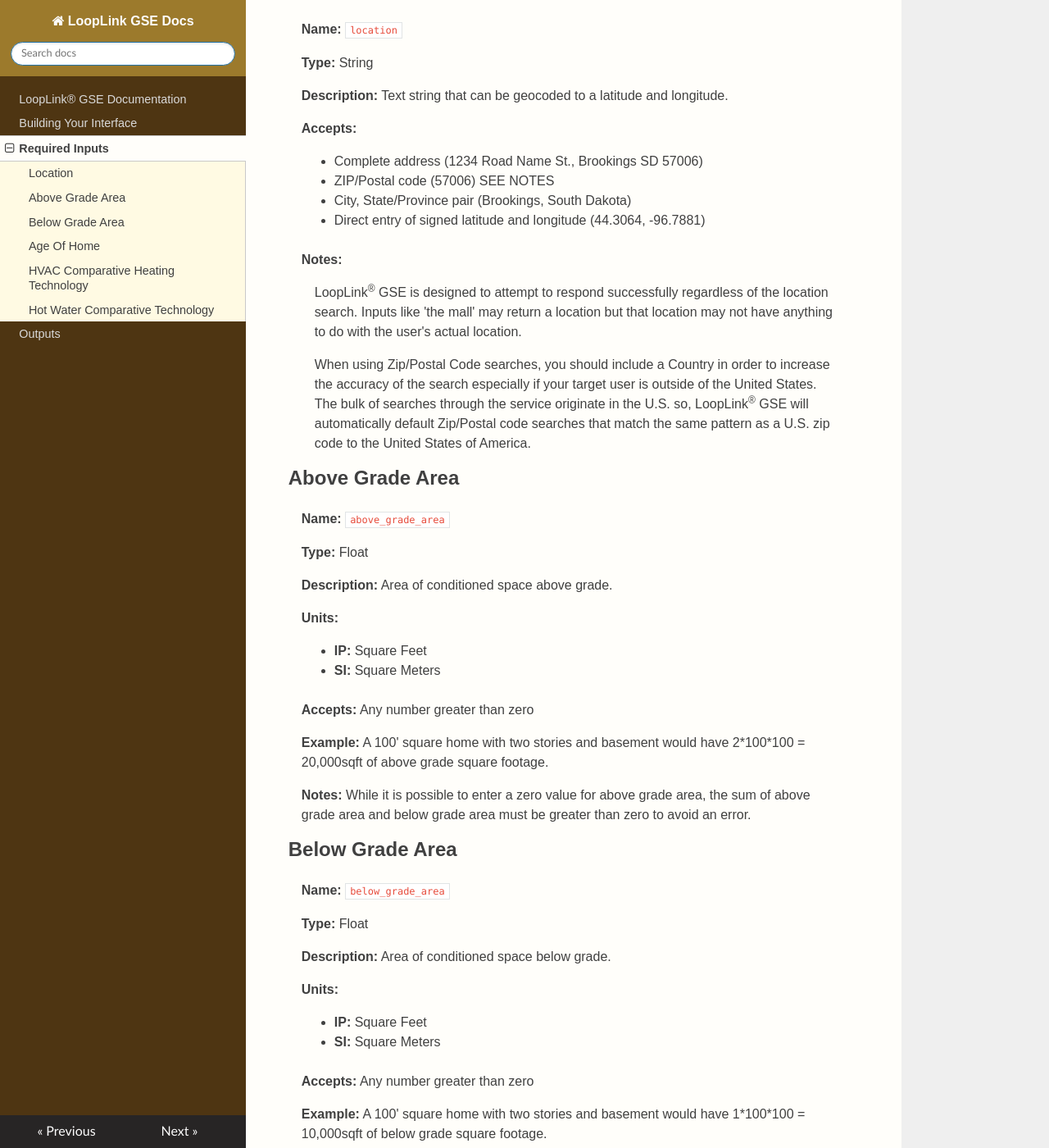
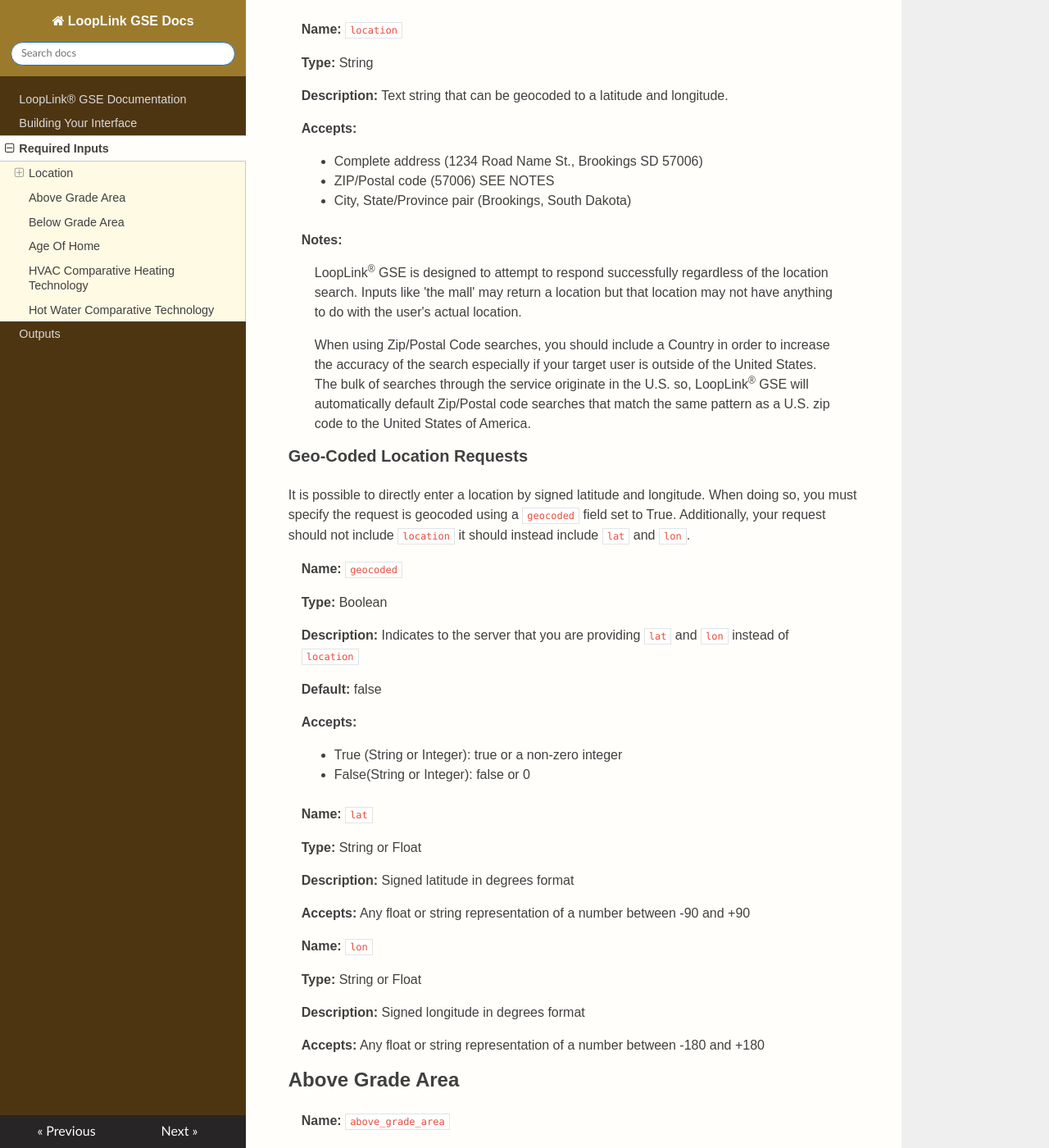
Before and after one commit to geoconnections-rjc/GSE-Docs, an MkDocs documentation site: the page built from docs/inputs.md, in a window 1280 px wide and 1400 px high, scrolled down 246 px. Shown: the whole window at 82% size. Built offline with MkDocs 1.6.1, drawn with Linux system fonts in a browser that asks for light colours; nearby versions of some CDN libraries.

Commit message:
Attribution and Lat Lon Definition

```diff
--- a/docs/inputs.md
+++ b/docs/inputs.md
@@ -13,13 +13,43 @@ The following values must be sent in the request.  If any of these values are mi
 >> * Complete address (1234 Road Name St., Brookings SD 57006)
 * ZIP/Postal code (57006) SEE NOTES
 * City, State/Province pair (Brookings, South Dakota)
-* Direct entry of signed latitude and longitude (44.3064, -96.7881)
 
 
 > **Notes:**
 >> LoopLink<sup>&reg;</sup> GSE is designed to attempt to respond successfully regardless of the location search. Inputs like 'the mall' may return a location but that location may not have anything to do with the user's actual location.
 
 >> When using Zip/Postal Code searches, you should include a Country in order to increase the accuracy of the search especially if your target user is outside of the United States. The bulk of searches through the service originate in the U.S. so, LoopLink<sup>&reg;</sup> GSE will automatically default Zip/Postal code searches that match the same pattern as a U.S. zip code to the United States of America.
+
+### Geo-Coded Location Requests
+It is possible to directly enter a location by signed latitude and longitude. When doing so, you must specify the request is geocoded using a `geocoded` field set to True. Additionally, your request should not include `location` it should instead include `lat` and `lon`.
+
+> **Name:** `geocoded`
+
+> **Type:** Boolean
+
+> **Description:** Indicates to the server that you are providing `lat` and `lon` instead of `location`
+
+> **Default:** false
+
+> **Accepts:**
+>> - True (String or Integer):  true or a non-zero integer
+- False(String or Integer): false or 0
+
+> **Name:** `lat`
+
+> **Type:** String or Float
+
+> **Description:** Signed latitude in degrees format
+
+> **Accepts:** Any float or string representation of a number between -90 and +90
+
+> **Name:** `lon`
+
+> **Type:** String or Float
+
+> **Description:** Signed longitude in degrees format
+
+> **Accepts:** Any float or string representation of a number between -180 and +180
 
 ## Above Grade Area
 
```
Also changed, not shown: docs/index.md (+6 -0 lines).
